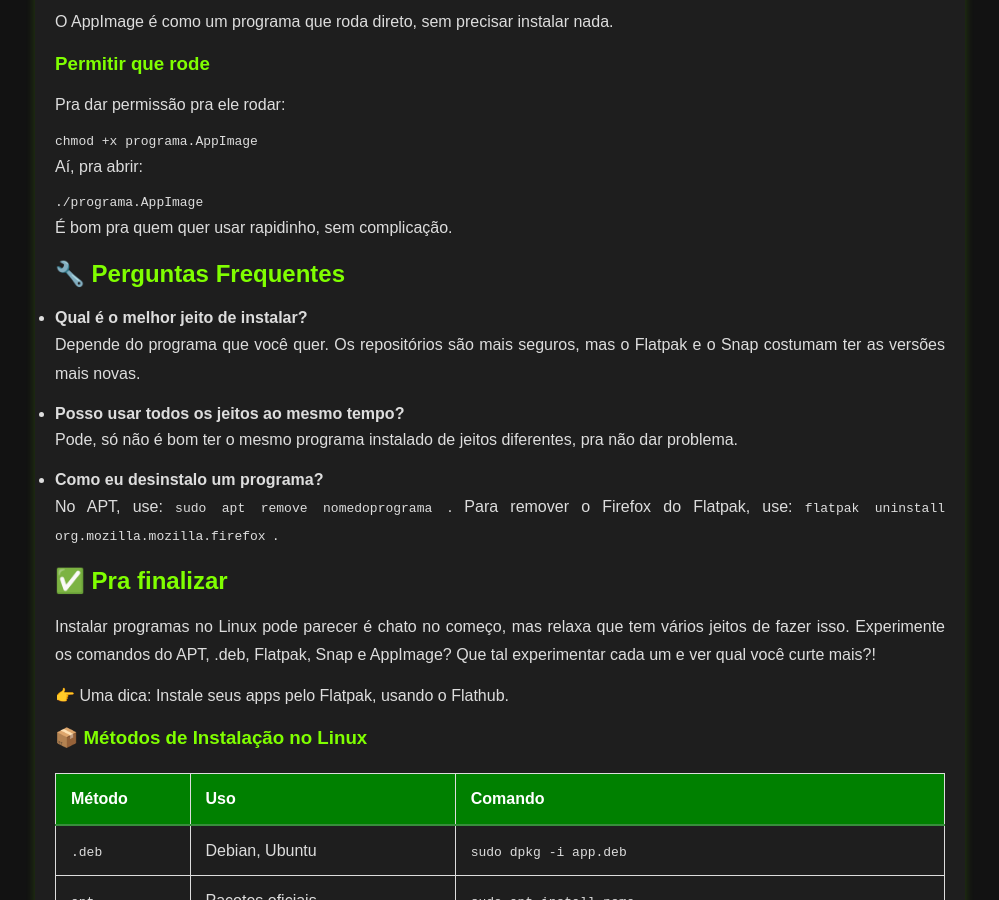
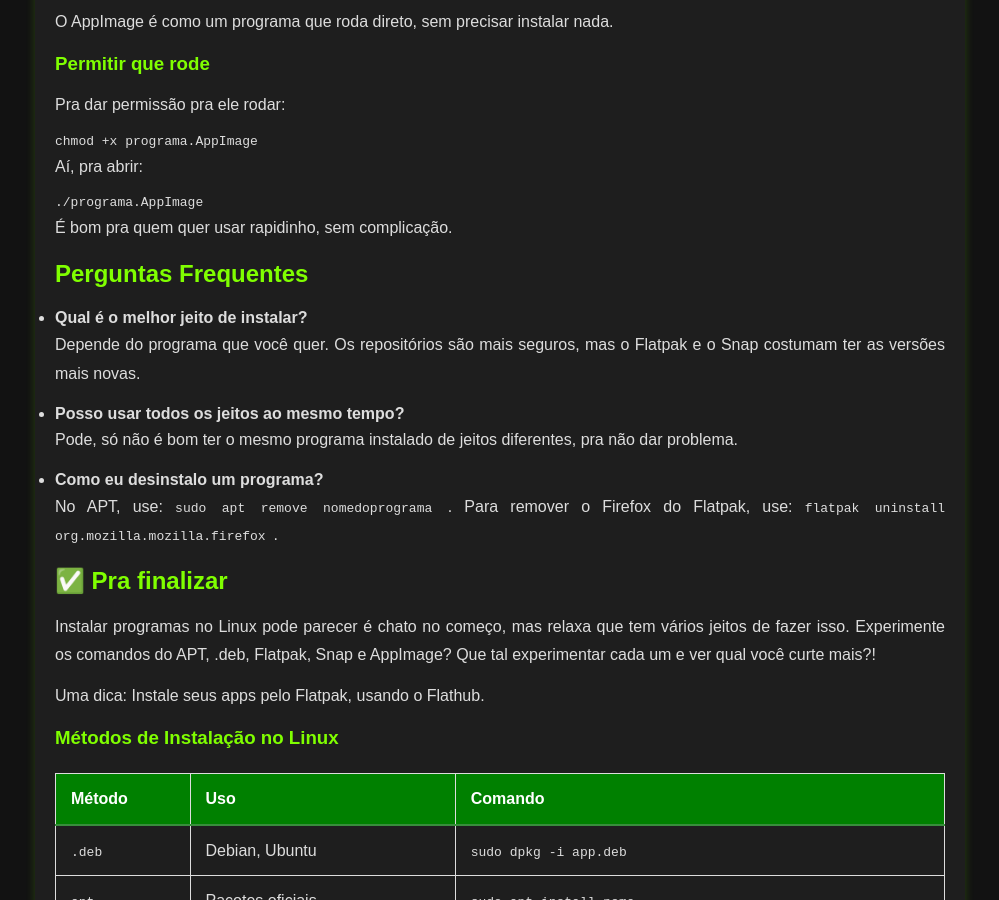
Before and after one commit to Piolinux/piolinux-site, a Jekyll site: the page built from _pages/instalando-programas-linux-iniciantes.md, in a window 1280 px wide and 900 px high, scrolled down 2377 px. Shown: the whole window, without its empty margins (140-1139 px from the left). Built offline with Jekyll 4.4.1, drawn with Linux system fonts in a browser that asks for light colours; some of the changed text lies outside the part shown.

```diff
--- a/_pages/instalando-programas-linux-iniciantes.md
+++ b/_pages/instalando-programas-linux-iniciantes.md
@@ -140,7 +140,7 @@ sudo apt --fix-broken install</code></pre>
      É bom pra quem quer usar rapidinho, sem complicação.
     </p>
     <h2>
-     🔧 Perguntas Frequentes
+     Perguntas Frequentes
     </h2>
     <ul>
      <li>
@@ -183,11 +183,11 @@ sudo apt --fix-broken install</code></pre>
      Instalar programas no Linux pode parecer é chato no começo, mas relaxa que tem vários jeitos de fazer isso. Experimente os comandos do APT, .deb, Flatpak, Snap e AppImage? Que tal experimentar cada um e ver qual você curte mais?!
     </p>
     <p>
-     👉 Uma dica: Instale seus apps pelo Flatpak, usando o Flathub.
+     Uma dica: Instale seus apps pelo Flatpak, usando o Flathub.
     </p>
 
 
- <h3>📦 Métodos de Instalação no Linux</h3>
+ <h3>Métodos de Instalação no Linux</h3>
 <table class="evergreen-table">
   <thead>
     <tr>
```
